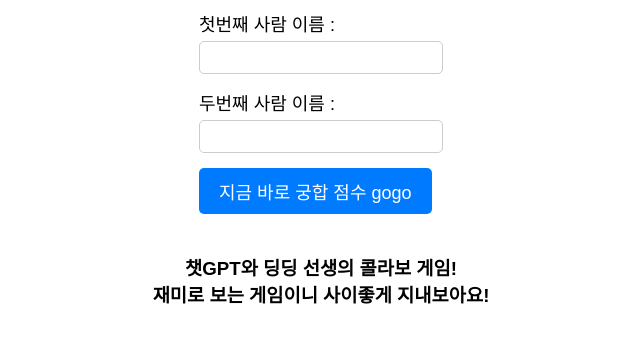
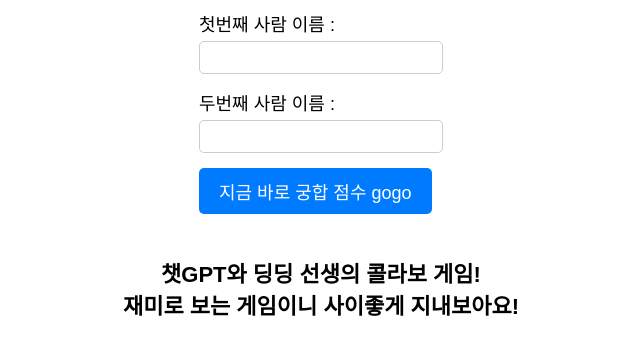
Before and after one commit to dingdingteach/dingdingteach.github.io, a plain HTML site: page index.html in a window 1280 px wide. Shown: the part 133-488 px from the top of the page, without its empty margins (319-959 px from the left). Drawn offline with Linux system fonts and the light colour scheme.

Commit message:
Update style.css

```diff
--- a/style.css
+++ b/style.css
@@ -6,6 +6,11 @@ body {
 h1 {
     font-size: 32px;
     margin-bottom: 30px;
+}
+
+h3 {
+    font-size: 22px;
+    margin-bottom: 20px;
 }
 
 form {
```
